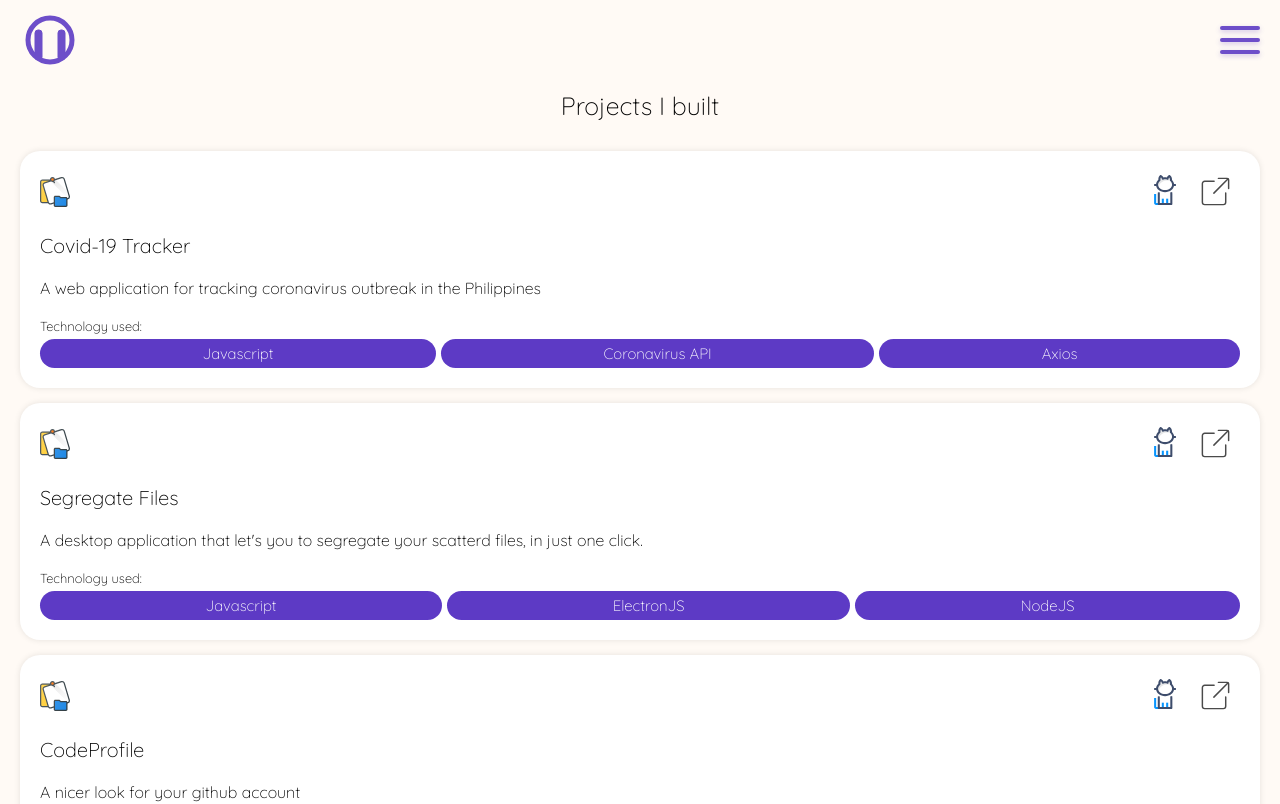
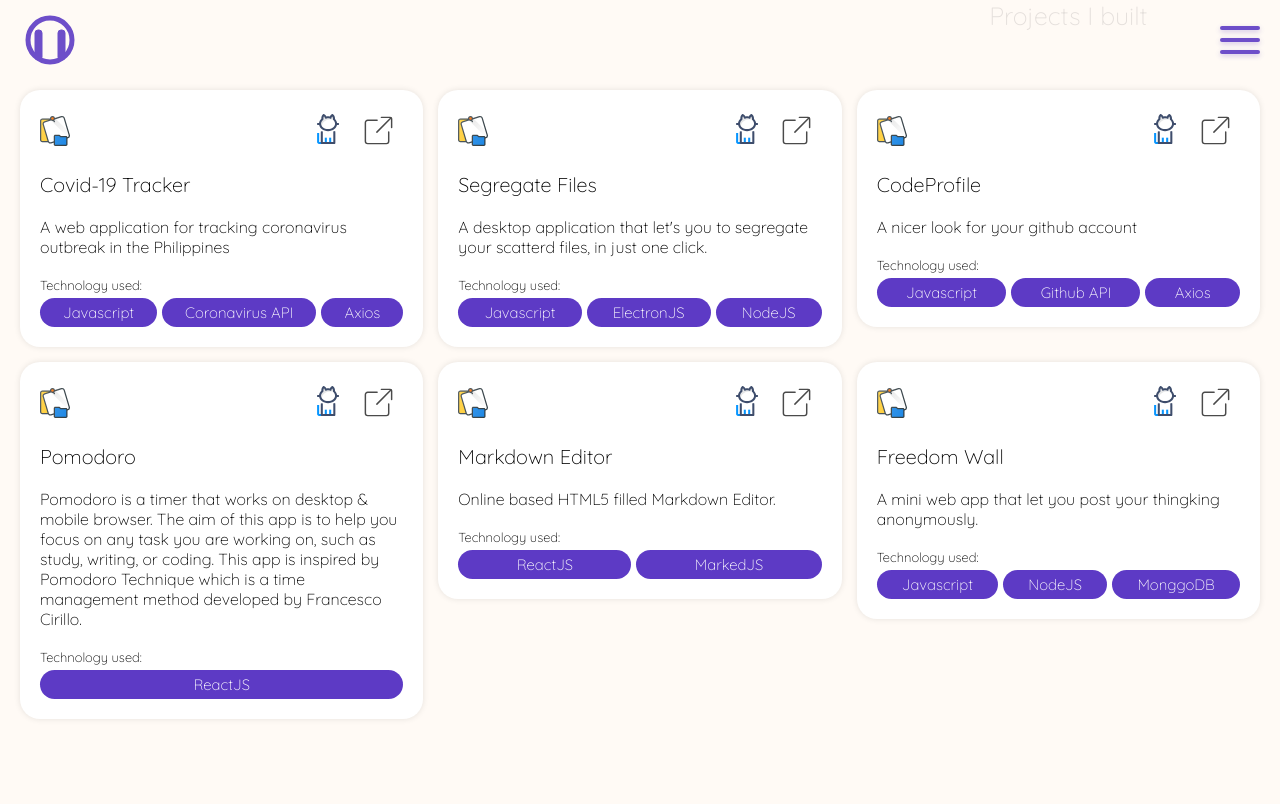
Before and after one commit to christiannparanas/storage, a React (Create React App) app: page /projects in a window 1280 px wide. Shown: the top 804 px of the page. Built offline with nearby package versions, Linux system fonts and the light colour scheme.

Commit message:
desktop view

```diff
--- a/src/assets/scss/App.scss
+++ b/src/assets/scss/App.scss
@@ -133,7 +133,7 @@ nav {
 
 // home
 .home {
-   padding: 20px 20px 100px;
+   padding: 20px 20px 30px;
    height: fit-content;
 
    .me {
--- a/src/assets/scss/desktop.scss
+++ b/src/assets/scss/desktop.scss
@@ -43,3 +43,21 @@
       }
    }
 }
+
+// projects
+.projects {
+   display: grid;
+   grid-template-columns: 1fr 1fr 1fr;
+
+   position: relative;
+   grid-column-gap: 15px;
+
+   .pro {
+      grid-column-start: 3;
+      position: absolute;
+   }
+
+   .project-container {
+      height: fit-content;
+   }
+}
```
